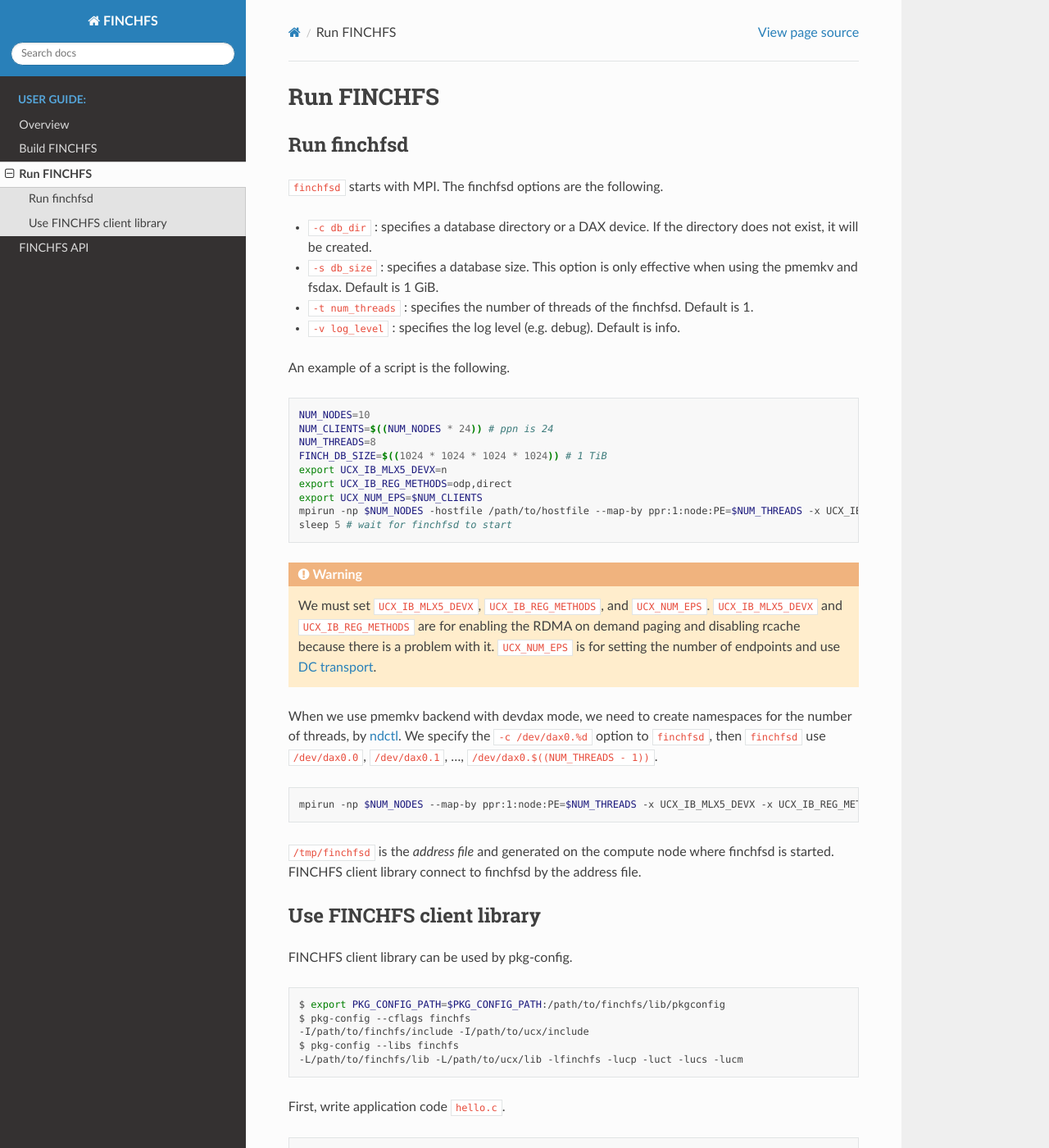
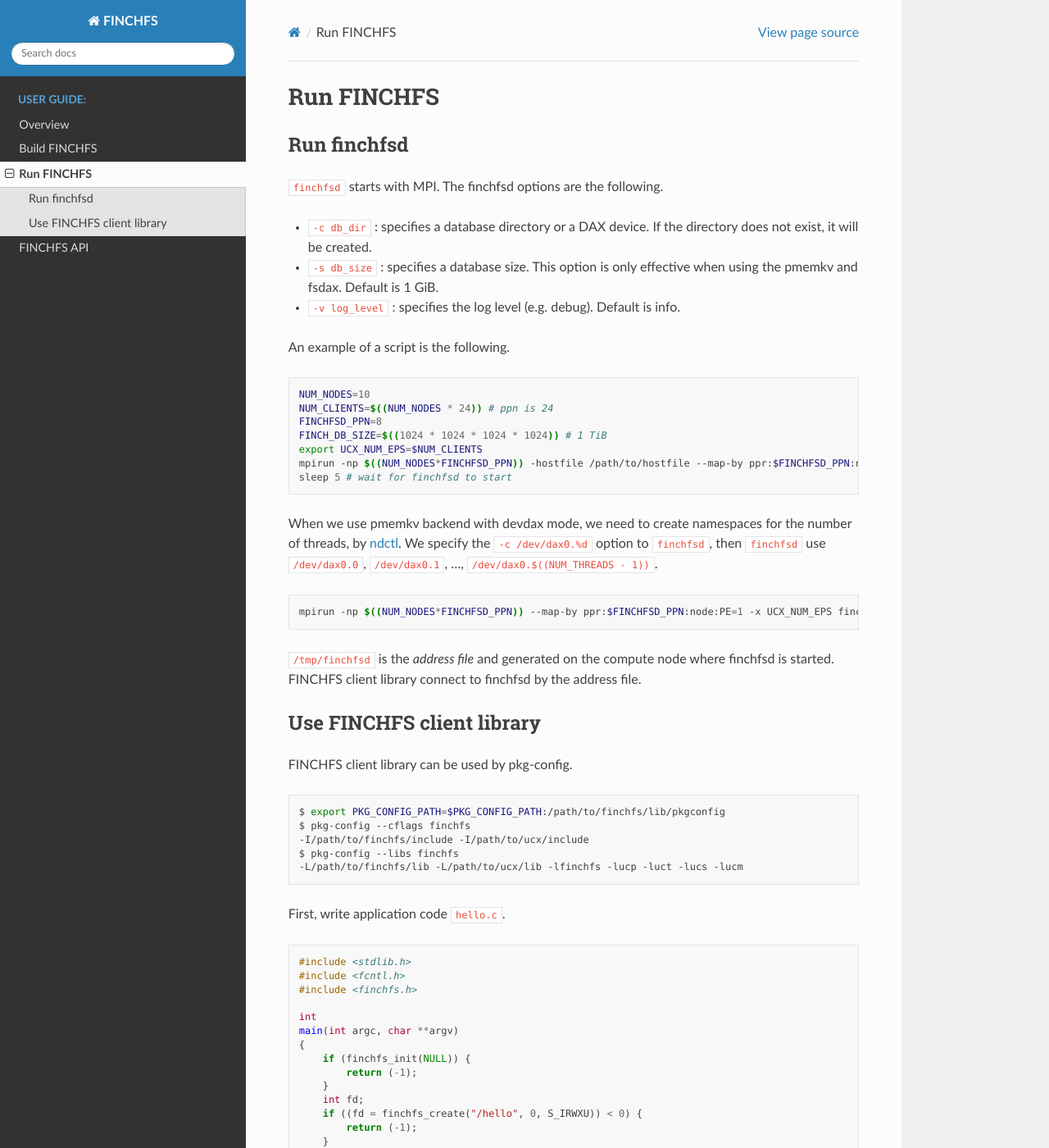
Before and after one commit to tsukuba-hpcs/finchfs, a Sphinx documentation site: the page built from docs/run.rst, in a window 1280 px wide and 1400 px high. Shown: the whole window at 82% size. Built offline with Sphinx 7.4.7 and the Read the Docs theme 2.0.0, drawn with Linux system fonts in a browser that asks for light colours.

Commit message:
update doc

```diff
--- a/docs/run.rst
+++ b/docs/run.rst
@@ -9,7 +9,6 @@ Run finchfsd
 
 * ``-c db_dir`` : specifies a database directory or a DAX device. If the directory does not exist, it will be created.
 * ``-s db_size`` : specifies a database size. This option is only effective when using the pmemkv and fsdax. Default is 1 GiB.
-* ``-t num_threads`` : specifies the number of threads of the finchfsd. Default is 1.
 * ``-v log_level`` : specifies the log level (e.g. debug). Default is info.
 
 An example of a script is the following.
@@ -18,19 +17,11 @@ An example of a script is the following.
 
     NUM_NODES=10
     NUM_CLIENTS=$((NUM_NODES * 24)) # ppn is 24
-    NUM_THREADS=8
+    FINCHFSD_PPN=8
     FINCH_DB_SIZE=$((1024 * 1024 * 1024 * 1024)) # 1 TiB
-    export UCX_IB_MLX5_DEVX=n
-    export UCX_IB_REG_METHODS=odp,direct
     export UCX_NUM_EPS=$NUM_CLIENTS
-    mpirun -np $NUM_NODES -hostfile /path/to/hostfile --map-by ppr:1:node:PE=$NUM_THREADS -x UCX_IB_MLX5_DEVX -x UCX_IB_REG_METHODS -x UCX_NUM_EPS finchfsd -t $NUM_THREADS -c /scr -s $FINCH_DB_SIZE -v debug &
+    mpirun -np $((NUM_NODES*FINCHFSD_PPN)) -hostfile /path/to/hostfile --map-by ppr:$FINCHFSD_PPN:node:PE=1 -x UCX_NUM_EPS finchfsd -c /scr -s $FINCH_DB_SIZE -v debug &
     sleep 5 # wait for finchfsd to start
-
-.. warning::
-
-    We must set ``UCX_IB_MLX5_DEVX``, ``UCX_IB_REG_METHODS``, and ``UCX_NUM_EPS``.
-    ``UCX_IB_MLX5_DEVX`` and ``UCX_IB_REG_METHODS`` are for enabling the RDMA on demand paging and disabling rcache because there is a problem with it.
-    ``UCX_NUM_EPS`` is for setting the number of endpoints and use `DC transport <https://www.openfabrics.org/images/eventpresos/workshops2014/DevWorkshop/presos/Monday/pdf/05_DC_Verbs.pdf>`_.
 
 When we use pmemkv backend with devdax mode,
 we need to create namespaces for the number of threads, by `ndctl <https://docs.pmem.io/ndctl-user-guide/ndctl-man-pages/ndctl-create-namespace>`_.
@@ -38,7 +29,7 @@ We specify the ``-c /dev/dax0.%d`` option to ``finchfsd``, then ``finchfsd`` use
 
 .. code-block:: bash
 
-    mpirun -np $NUM_NODES --map-by ppr:1:node:PE=$NUM_THREADS -x UCX_IB_MLX5_DEVX -x UCX_IB_REG_METHODS -x UCX_NUM_EPS finchfsd -t $NUM_THREADS -c /dev/dax0.%d -s $FINCH_DB_SIZE -v debug &
+    mpirun -np $((NUM_NODES*FINCHFSD_PPN)) --map-by ppr:$FINCHFSD_PPN:node:PE=1 -x UCX_NUM_EPS finchfsd -c /dev/dax0.%d -s $FINCH_DB_SIZE -v debug &
 
 ``/tmp/finchfsd`` is the `address file` and generated on the compute node where finchfsd is started.
 FINCHFS client library connect to finchfsd by the address file.
```
